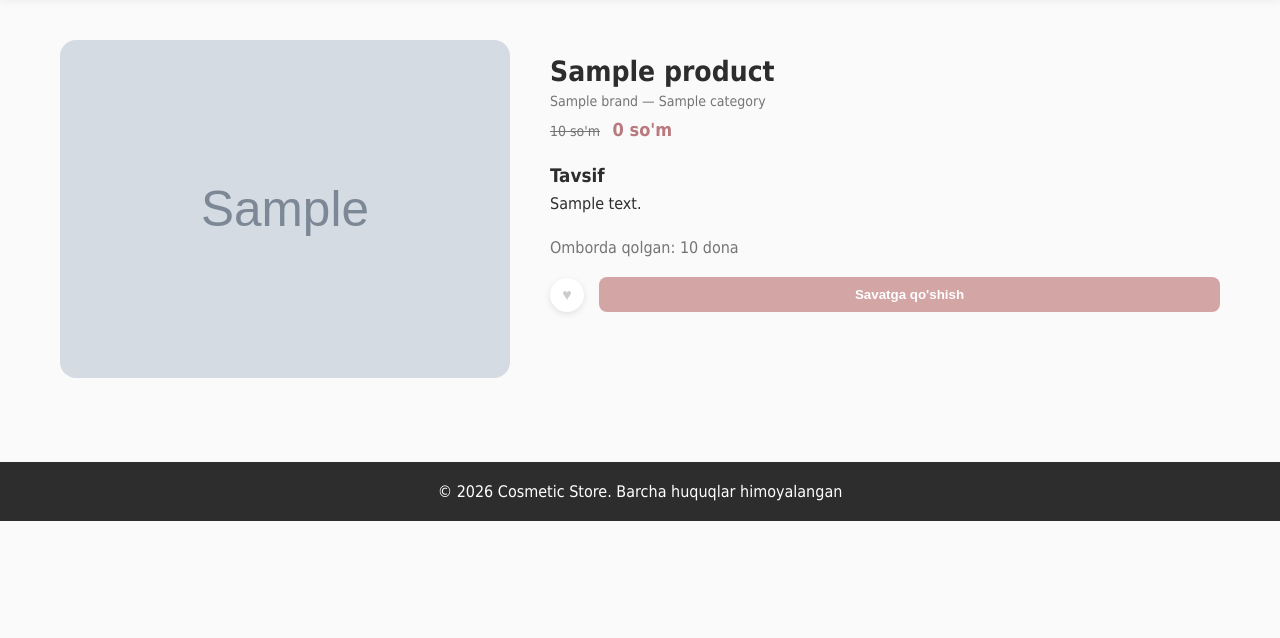
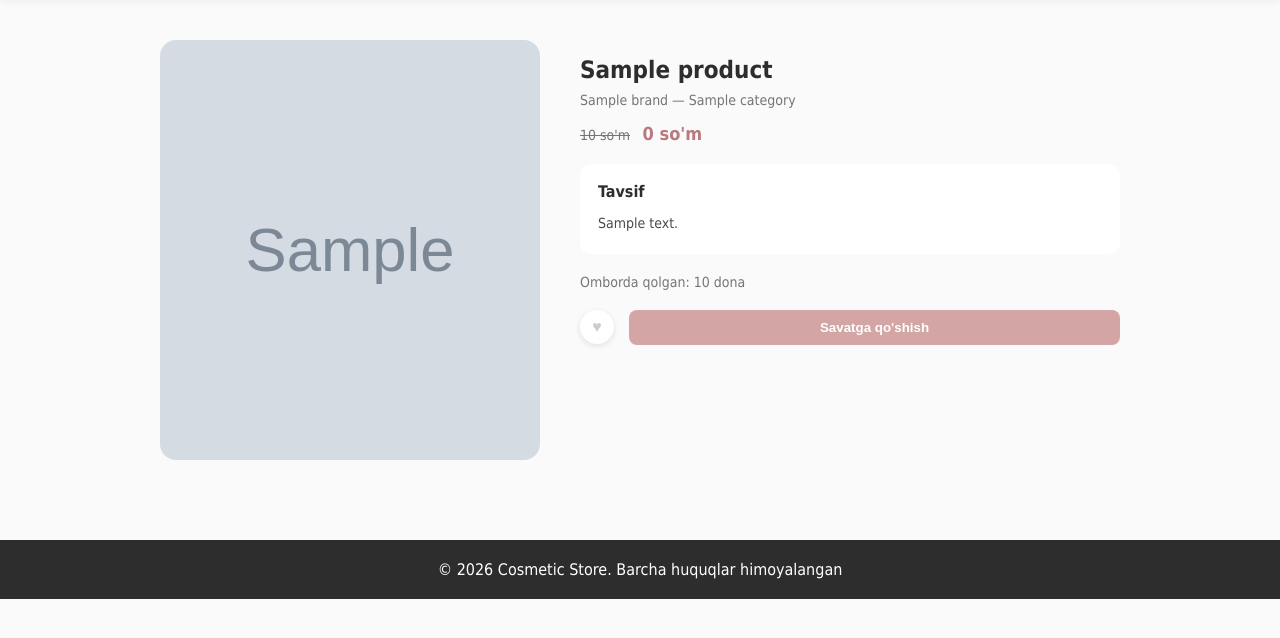
Before and after one commit to rachelkim1998991-sketch/cosmetic-store, a Django app: page /product/1/ in a window 1280 px wide. Shown: the part 97-735 px from the top of the page. Run offline with Django 5.2, Linux system fonts and the light colour scheme; tables that the repository leaves empty hold one stand-in row (values such as "Sample post"); grey boxes marked "Sample" are stand-in pictures.

Commit message:
Mahsulot detail korinishini dizaynini ixchamlash

```diff
--- a/shop/static/shop/css/style.css
+++ b/shop/static/shop/css/style.css
@@ -540,37 +540,71 @@ a{
     display: flex;
     gap: 40px;
     align-items: flex-start;
+    max-width: 1000px;
+    margin: 0 auto;
 }
 
 .product-detail-image {
-    flex: 1;
-    max-width: 450px;
+    flex: 0 0 380px;
+    max-width: 380px;
 }
 
-.product-detail-image img, .product-detail-image .product-img-placeholder {
+.product-detail-image img {
     width: 100%;
+    height: 420px;
+    object-fit: cover;
+    border-radius: 16px;
+    display: block;
+}
+
+.product-detail-image .product-img-placeholder {
+    width: 100%;
+    height: 420px;
     border-radius: 16px;
 }
 
 .product-detail-info {
     flex: 1;
+    min-width: 0;
 }
 
 .product-detail-info h1 {
-    font-size: 28px;
+    font-size: 24px;
     margin: 15px 0 5px;
+    line-height: 1.3;
+}
+
+.product-detail-info .product-brand {
+    color: var(--text-light);
+    margin-bottom: 10px;
+}
+
+.product-detail-info .product-price {
+    margin: 15px 0;
 }
 
 .product-description {
-    margin: 25px 0;
+    margin: 20px 0;
+    background-color: var(--white);
+    padding: 18px;
+    border-radius: 12px;
 }
 
 .product-description h3 {
-    margin-bottom: 8px;
+    margin-bottom: 10px;
+    font-size: 16px;
+}
+
+.product-description p {
+    font-size: 14px;
+    line-height: 1.8;
+    color: #4a4a4a;
+    text-align: left;
 }
 
 .product-stock {
     color: var(--text-light);
+    font-size: 14px;
     margin-bottom: 20px;
 }
 
@@ -586,10 +620,15 @@ a{
 
 .product-detail-actions .favorite-btn {
     position: static;
+    flex-shrink: 0;
 }
 
 @media (max-width: 768px) {
     .product-detail-layout {
         flex-direction: column;
     }
+    .product-detail-image {
+        flex: none;
+        max-width: 100%;
+    }
 }
```
